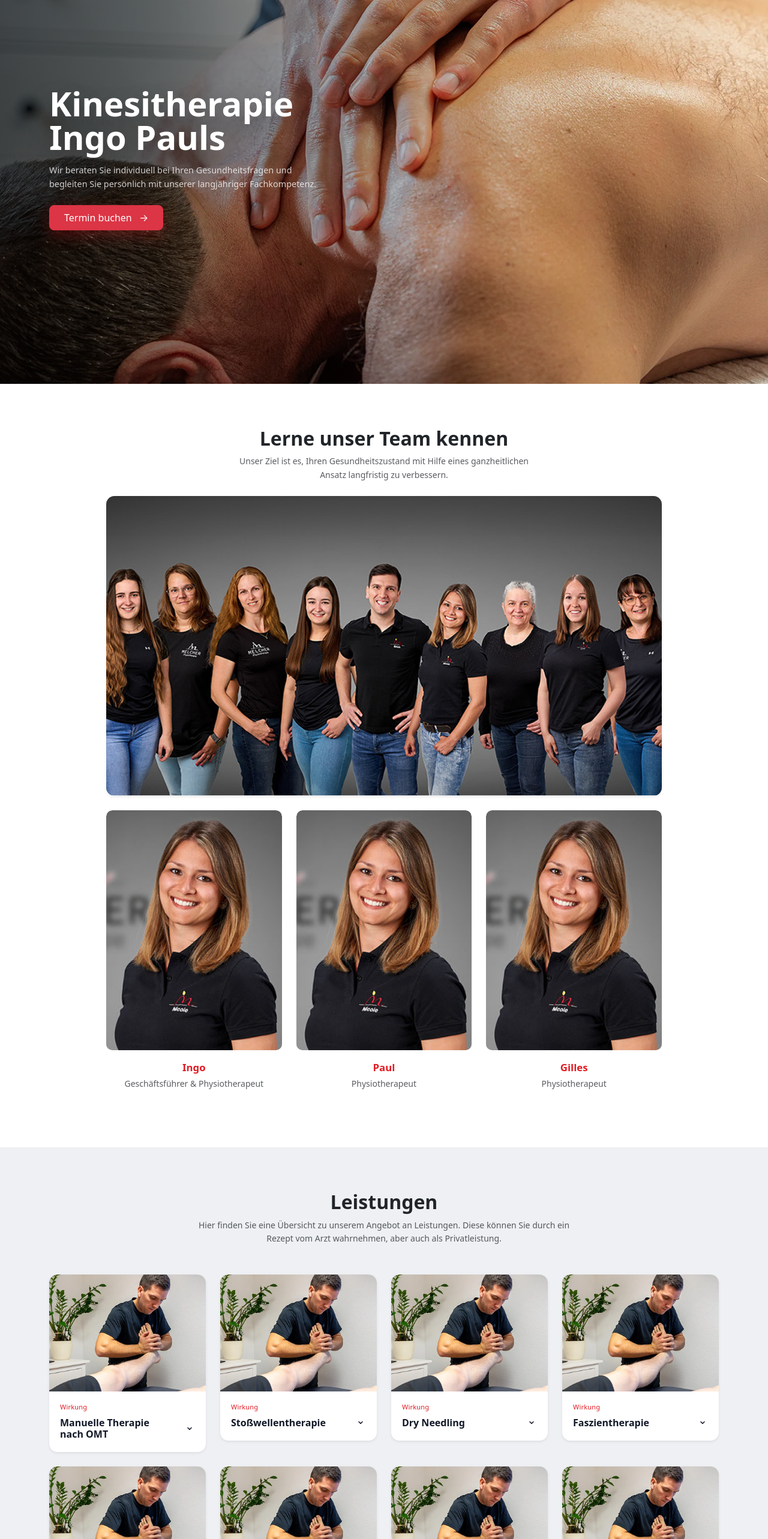
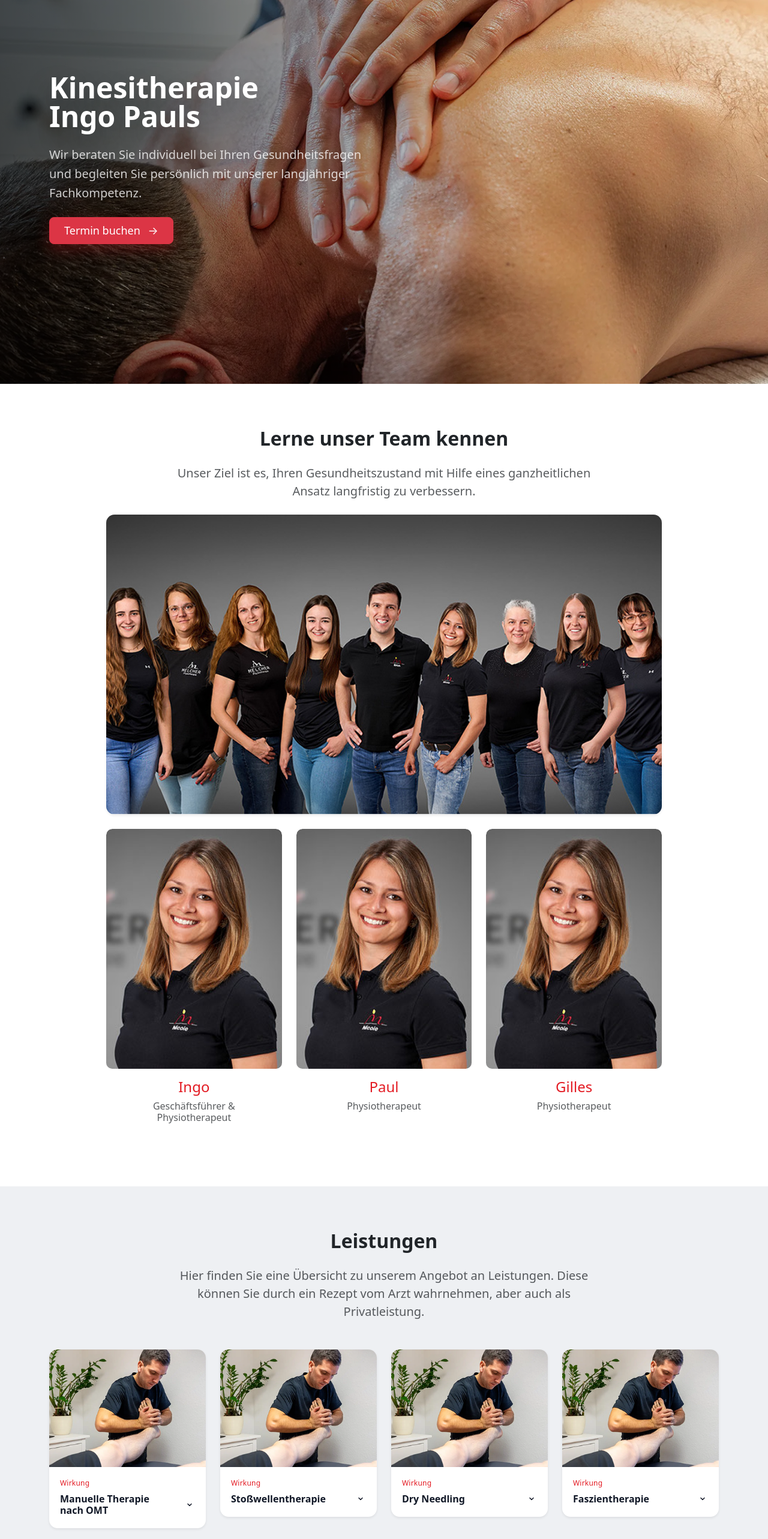
Before and after one commit to kinglouie-fm/kinesitherapie-ingo-pauls, a Vue app: page / in a window 1280 px wide. Shown: the part 160-2726 px from the top of the page at 60% size. Built offline with nearby package versions, Linux system fonts and the light colour scheme.

Commit message:
adjusted font sizes/weights

```diff
--- a/src/assets/css/style.css
+++ b/src/assets/css/style.css
@@ -0,0 +1,28 @@
+h1 {
+    font-size: 48px;
+}
+
+h2 {
+    font-size: 32px;
+    font-weight: 400;
+}
+
+h3 {
+    font-size: 24px;
+    font-weight: 500;
+}
+
+h4 {
+    font-size: 20px;
+    font-weight: 300;
+}
+
+h5 {
+    font-size: 18px;
+    font-weight: 200;
+}
+
+h5 {
+    font-size: 16px;
+    font-weight: 200;
+}
--- a/src/views/ContactView.vue
+++ b/src/views/ContactView.vue
@@ -4,8 +4,8 @@
     <div class="container py-4">
       <!-- Heading -->
       <div class="text-center mb-5">
-        <h2 class="fw-bold mb-2">Kontaktieren Sie uns</h2>
-        <p class="text-muted mb-0">Jetzt Termin vereinbaren.</p>
+        <h2 class="fw-bold mb-4">Kontaktieren Sie uns</h2>
+        <h4 class="text-muted mb-0 mx-auto contact-subtitle">Jetzt Termin vereinbaren.</h4>
       </div>
 
       <div class="row align-items-start justify-content-center gy-5">
@@ -15,12 +15,8 @@
             <span class="icon-badge" aria-hidden="true">
               <!-- calendar icon -->
               <svg width="18" height="18" viewBox="0 0 24 24" fill="none">
-                <path
-                  d="M8 3v3M16 3v3M4 9h16M6 6h12a2 2 0 0 1 2 2v12a2 2 0 0 1-2 2H6a2 2 0 0 1-2-2V8a2 2 0 0 1 2-2Z"
-                  stroke="currentColor"
-                  stroke-width="2"
-                  stroke-linecap="round"
-                />
+                <path d="M8 3v3M16 3v3M4 9h16M6 6h12a2 2 0 0 1 2 2v12a2 2 0 0 1-2 2H6a2 2 0 0 1-2-2V8a2 2 0 0 1 2-2Z"
+                  stroke="currentColor" stroke-width="2" stroke-linecap="round" />
               </svg>
             </span>
             <h3 class="h5 fw-bold mb-0">Öffnungszeiten</h3>
@@ -96,11 +92,7 @@
               <svg width="18" height="18" viewBox="0 0 24 24" fill="none">
                 <path
                   d="M22 16.9v3a2 2 0 0 1-2.18 2 19.8 19.8 0 0 1-8.63-3.07 19.5 19.5 0 0 1-6-6A19.8 19.8 0 0 1 2.1 4.18 2 2 0 0 1 4.1 2h3a2 2 0 0 1 2 1.72c.12.86.3 1.7.54 2.5a2 2 0 0 1-.45 2.11L8.1 9.4a16 16 0 0 0 6 6l1.07-1.08a2 2 0 0 1 2.11-.45c.8.24 1.64.42 2.5.54A2 2 0 0 1 22 16.9Z"
-                  stroke="currentColor"
-                  stroke-width="2"
-                  stroke-linecap="round"
-                  stroke-linejoin="round"
-                />
+                  stroke="currentColor" stroke-width="2" stroke-linecap="round" stroke-linejoin="round" />
               </svg>
             </span>
 
@@ -109,7 +101,7 @@
               <a class="contact-link d-inline-block mb-2" href="tel:+352262803831">
                 +352 26 80 38 31
               </a>
-              <p class="text-muted small mb-0 lh-lg">
+              <p class="text-muted mb-0 lh-lg">
                 Sollte niemand Ihren Anruf beantworten, hinterlassen Sie bitte Ihren Namen und
                 Ihre Telefonnummer auf dem Anrufbeantworter.
               </p>
@@ -121,22 +113,14 @@
             <span class="icon-badge icon-red" aria-hidden="true">
               <!-- pin icon -->
               <svg width="18" height="18" viewBox="0 0 24 24" fill="none">
-                <path
-                  d="M12 22s7-4.5 7-12a7 7 0 1 0-14 0c0 7.5 7 12 7 12Z"
-                  stroke="currentColor"
-                  stroke-width="2"
-                />
-                <path
-                  d="M12 11.5a2 2 0 1 0 0-4 2 2 0 0 0 0 4Z"
-                  stroke="currentColor"
-                  stroke-width="2"
-                />
+                <path d="M12 22s7-4.5 7-12a7 7 0 1 0-14 0c0 7.5 7 12 7 12Z" stroke="currentColor" stroke-width="2" />
+                <path d="M12 11.5a2 2 0 1 0 0-4 2 2 0 0 0 0 4Z" stroke="currentColor" stroke-width="2" />
               </svg>
             </span>
 
             <div>
               <h3 class="h5 fw-bold mb-2">Hausbesuch</h3>
-              <p class="text-muted small mb-0 lh-lg">
+              <p class="text-muted mb-0 lh-lg">
                 Wenn ein Besuch in der Praxis aus unterschiedlichen Gründen nicht möglich ist,
                 besteht die Möglichkeit zum Hausbesuch!
               </p>
@@ -161,7 +145,8 @@ import kontaktImg from "@/assets/images/kontakt.png";
   display: inline-flex;
   align-items: center;
   justify-content: center;
-  color: #e31b23; /* red icons like screenshot */
+  color: #e31b23;
+  /* red icons like screenshot */
   background: rgba(227, 27, 35, 0.08);
   flex: 0 0 auto;
 }
@@ -171,6 +156,7 @@ import kontaktImg from "@/assets/images/kontakt.png";
   text-decoration: none;
   font-weight: 600;
 }
+
 .contact-link:hover {
   text-decoration: underline;
 }
@@ -180,16 +166,19 @@ import kontaktImg from "@/assets/images/kontakt.png";
   margin-top: 6px;
   max-width: 320px;
 }
+
 .opening-row {
   display: flex;
   justify-content: space-between;
   gap: 14px;
   padding: 3px 0;
-  font-size: 0.9rem;
+  font-size: 16px;
 }
+
 .day {
   color: #111827;
 }
+
 .time {
   color: #111827;
   white-space: nowrap;
@@ -208,4 +197,9 @@ import kontaktImg from "@/assets/images/kontakt.png";
 .object-fit-cover {
   object-fit: cover;
 }
+
+.contact-subtitle {
+  max-width: 700px;
+  line-height: 1.5;
+}
 </style>
--- a/src/views/HeroView.vue
+++ b/src/views/HeroView.vue
@@ -7,15 +7,15 @@
       <div class="row">
         <div class="col-12 col-md-7 col-lg-6 pt-5 pt-lg-0">
           <div class="pt-5">
-            <h1 class="text-white fw-bold display-4 lh-1 mb-3 hero-title">
+            <h1 class="text-white fw-bold lh-1 mb-4 hero-title">
               Kinesitherapie<br />
               Ingo Pauls
             </h1>
 
-            <p class="mb-4 hero-subtitle">
+            <h4 class="mb-4 hero-subtitle">
               Wir beraten Sie individuell bei Ihren Gesundheitsfragen und begleiten Sie
               persönlich mit unserer langjähriger Fachkompetenz.
-            </p>
+            </h4>
 
             <a href="#" class="btn btn-danger px-4 py-2 rounded-3 hero-btn">
               Termin buchen <span class="ms-2">→</span>
@@ -41,13 +41,11 @@
 
 .hero-overlay {
   z-index: 1;
-  background: linear-gradient(
-    90deg,
-    rgba(0, 0, 0, 0.65) 0%,
-    rgba(0, 0, 0, 0.35) 45%,
-    rgba(0, 0, 0, 0.12) 70%,
-    rgba(0, 0, 0, 0) 100%
-  );
+  background: linear-gradient(90deg,
+      rgba(0, 0, 0, 0.65) 0%,
+      rgba(0, 0, 0, 0.35) 45%,
+      rgba(0, 0, 0, 0.12) 70%,
+      rgba(0, 0, 0, 0) 100%);
 }
 
 .hero-title {
@@ -56,12 +54,12 @@
 
 .hero-subtitle {
   color: rgba(255, 255, 255, 0.78);
-  font-size: 0.9rem;
   line-height: 1.6;
-  max-width: 28rem;
+  max-width: 35rem;
 }
 
 .hero-btn {
+  font-size: 18px;
   box-shadow: 0 10px 25px rgba(227, 27, 35, 0.25);
 }
 </style>
--- a/src/views/ReviewsView.vue
+++ b/src/views/ReviewsView.vue
@@ -3,15 +3,13 @@
     <div class="container py-4">
       <div class="text-center mb-5">
         <h2 class="fw-bold mb-2">Rezensionen</h2>
-        <p class="text-muted mb-0">Hier sehen Sie ein paar unserer Rezensionen von Google.</p>
+        <h4 class="text-muted mb-0 mx-auto reviews-subtitle">Hier sehen Sie ein paar unserer Rezensionen von Google.
+        </h4>
 
         <div class="mt-4">
-          <a
-            class="btn btn-danger rounded-3 px-4 py-2"
+          <a class="btn btn-danger rounded-3 px-4 py-2"
             href="https://www.google.com/maps/place/Kin%C3%A9sith%C3%A9rapie+Pauls+Ingo/@49.8631352,6.1597158,17z/data=!4m8!3m7!1s0x47bffd8e54e9b281:0xb84f2b141d0b77fa!8m2!3d49.8631318!4d6.1622961!9m1!1b1!16s%2Fg%2F1tl7mvxx?entry=ttu&g_ep=EgoyMDI1MTIwOS4wIKXMDSoASAFQAw%3D%3D"
-            target="_blank"
-            rel="noopener noreferrer"
-          >
+            target="_blank" rel="noopener noreferrer">
             Zu Google Rezensionen <span class="ms-2">→</span>
           </a>
         </div>
@@ -90,4 +88,9 @@ const reviews = [
 .review-name {
   color: #111827;
 }
+
+.reviews-subtitle {
+  max-width: 36rem;
+  line-height: 1.5;
+}
 </style>
--- a/src/views/ServicesView.vue
+++ b/src/views/ServicesView.vue
@@ -2,11 +2,11 @@
   <section class="services-section py-5">
     <div class="container py-4">
       <div class="text-center mb-5">
-        <h2 class="fw-bold mb-2">Leistungen</h2>
-        <p class="text-muted small mb-0 mx-auto services-subtitle">
+        <h2 class="fw-bold mb-4">Leistungen</h2>
+        <h4 class="text-muted mb-0 mx-auto services-subtitle">
           Hier finden Sie eine Übersicht zu unserem Angebot an Leistungen. Diese können Sie durch ein
           Rezept vom Arzt wahrnehmen, aber auch als Privatleistung.
-        </p>
+        </h4>
       </div>
 
       <div class="row g-4 justify-content-center">
@@ -21,9 +21,9 @@
               <div class="service-meta mb-2">Wirkung</div>
 
               <div class="d-flex align-items-center justify-content-between gap-3">
-                <h3 class="h6 fw-bold mb-0 service-title">
+                <h5 class="fw-bold mb-0 service-title">
                   {{ s.title }}
-                </h3>
+                </h5>
 
                 <span class="chev" :class="{ 'chev-open': openId === s.id }" aria-hidden="true">
                   <svg width="18" height="18" viewBox="0 0 24 24" fill="none">
@@ -126,8 +126,8 @@ function toggle(id) {
 }
 
 .services-subtitle {
-  max-width: 650px;
-  line-height: 1.6;
+  max-width: 700px;
+  line-height: 1.5;
 }
 
 .service-card {
@@ -143,7 +143,7 @@ function toggle(id) {
 }
 
 .service-meta {
-  font-size: 11px;
+  font-size: 12px;
   letter-spacing: 0.2px;
   color: #e31b23;
 }
--- a/src/views/TeamView.vue
+++ b/src/views/TeamView.vue
@@ -1,49 +1,38 @@
 <template>
   <section class="py-5 bg-white">
     <div class="container py-4">
-      <!-- Heading -->
       <div class="text-center mb-4">
-        <h2 class="fw-bold mb-2">Lerne unser Team kennen</h2>
-        <p class="text-muted small mb-0 team-subtitle mx-auto">
+        <h2 class="fw-bold mb-4">Lerne unser Team kennen</h2>
+        <h4 class="text-muted mb-0 team-subtitle mx-auto">
           Unser Ziel ist es, Ihren Gesundheitszustand mit Hilfe eines ganzheitlichen Ansatz
           langfristig zu verbessern.
-        </p>
+        </h4>
       </div>
 
-      <!-- Big team image -->
       <div class="row justify-content-center mb-4">
         <div class="col-12 col-lg-10">
           <div class="ratio ratio-21x9 team-hero shadow-sm">
-            <img
-              :src="teamImage"
-              class="w-100 h-100 object-fit-cover"
-              alt="Unser Team"
-            />
+            <img :src="teamImage" class="w-100 h-100 object-fit-cover" alt="Unser Team" />
           </div>
         </div>
       </div>
 
-        <!-- Cards -->
       <div class="row justify-content-center">
         <div class="col-12 col-lg-10">
           <div class="row g-4">
-                    <div
-                        v-for="(m, idx) in members"
-                        :key="idx"
-                        class="col-12 col-md-4"
-                    >
+            <div v-for="(m, idx) in members" :key="idx" class="col-12 col-md-4">
               <div class="card border-0 h-100 team-card">
                 <div class="ratio ratio-1x1 member-photo">
-                                <img
-                                :src="m.image"
-                                class="w-100 h-100 object-fit-cover"
-                                :alt="m.name"
-                                />
+                  <img :src="m.image" class="w-100 h-100 object-fit-cover" :alt="m.name" />
                 </div>
 
                 <div class="card-body text-center pt-3 pb-4">
-                                <div class="fw-bold team-name mb-1">{{ m.name }}</div>
-                                <div class="text-muted small">{{ m.role }}</div>
+                  <div class="fw-bold team-name mb-1">
+                    <h3>{{ m.name }}</h3>
+                  </div>
+                  <div class="text-muted small">
+                    <h5>{{ m.role }}</h5>
+                  </div>
                 </div>
               </div>
             </div>
@@ -69,8 +58,8 @@ const members = [
 
 <style scoped>
 .team-subtitle {
-  max-width: 520px;
-  line-height: 1.6;
+  max-width: 700px;
+  line-height: 1.5;
 }
 
 /* Big image container */
@@ -97,6 +86,5 @@ const members = [
 /* Name color like screenshot */
 .team-name {
   color: #e31b23;
-  font-size: 1.05rem;
 }
 </style>
```
Lines whose indentation alone changed are shown as unchanged.
